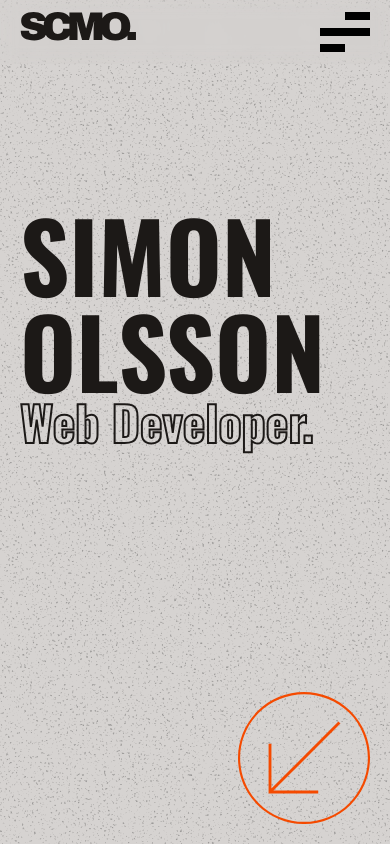
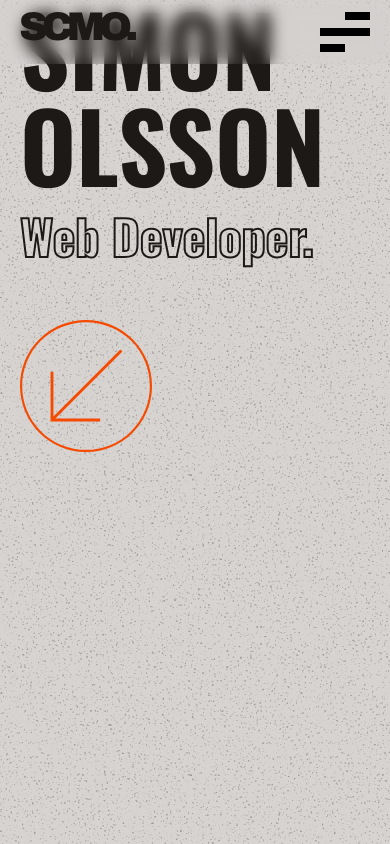
Before and after one commit to scmo-1/portfolio, a Next.js app: page / in a window 390 px wide. Shown: the top 844 px of the page. Built offline with nearby package versions, Linux system fonts and the light colour scheme.

Commit message:
add Reveal component for reveal animations + animations for hero section

```diff
--- a/src/components/sections/about/AboutSection.jsx
+++ b/src/components/sections/about/AboutSection.jsx
@@ -7,6 +7,7 @@ function AboutSection() {
   return (
     <section className="mt-30 lg:mt-50">
       <h2 className="text-7xl"> ABOUT.</h2>
+
       <div className="relative flex flex-col lg:flex-row lg:justify-between">
         <article className="flex flex-col lg:w-1/2">
           <p className="mt-5 text-2xl">
--- a/src/components/sections/hero/HeroSection.jsx
+++ b/src/components/sections/hero/HeroSection.jsx
@@ -1,20 +1,47 @@
+"use client";
 import React from "react";
 import ArrowIcon from "@/assets/ArrowIcon.svg";
+import { motion } from "motion/react";
+import Reveal from "@/components/ui/Reveal";
 
 function HeroSection() {
   return (
     <section className="flex h-screen w-full">
-      <div className="lg: flex w-full flex-col lg:flex-row lg:justify-between">
+      <div className="w-full flex-col lg:flex lg:flex-row lg:justify-between">
         <h1 className="mt-auto flex flex-col pb-10">
-          <span className="text-8xl md:text-9xl lg:text-[200px]">SIMON</span>
-          <span className="text-8xl md:text-9xl lg:text-[200px]">OLSSON</span>
-          <span className="text-outline text-5xl md:text-8xl lg:text-9xl">
-            Web Developer.
-          </span>
+          <Reveal delay={0.3}>
+            <span className="block text-8xl md:text-9xl lg:text-[200px]">
+              SIMON
+            </span>
+          </Reveal>
+          <Reveal delay={0.5}>
+            <span className="block text-8xl md:text-9xl lg:text-[200px]">
+              OLSSON
+            </span>
+          </Reveal>
+          <Reveal delay={0.7}>
+            <span className="text-outline block py-5 text-5xl md:text-8xl lg:text-9xl">
+              Web Developer.
+            </span>
+          </Reveal>
         </h1>
-        <div className="mt-auto mb-5 self-end text-orange-600">
+        <motion.div
+          initial={{
+            opacity: 0,
+            rotate: 100,
+          }}
+          animate={{
+            opacity: 1,
+            rotate: 0,
+          }}
+          transition={{
+            delay: 0.6,
+            duration: 0.8,
+          }}
+          className="mt-auto mb-5 self-end text-orange-600"
+        >
           <ArrowIcon />
-        </div>
+        </motion.div>
       </div>
     </section>
   );
--- a/src/components/ui/Header.jsx
+++ b/src/components/ui/Header.jsx
@@ -3,6 +3,7 @@ import Link from "next/link";
 import Logo from "@/assets/Logo.svg";
 import MenuIcon from "@/assets/MenuIcon.svg";
 import HoverLink from "./HoverLink";
+import { motion } from "motion/react";
 
 function Header() {
   return (
@@ -10,6 +11,7 @@ function Header() {
       <Link href={"#"}>
         <Logo className="text-stone-900 mix-blend-difference" />
       </Link>
+
       <ul className="hidden lg:flex lg:justify-center lg:gap-15 lg:text-xl">
         <li>
           <HoverLink href="#">About</HoverLink>
--- /dev/null
+++ b/src/components/ui/Reveal.jsx
@@ -0,0 +1,33 @@
+"use client";
+import { motion } from "motion/react";
+
+const revealVariants = {
+  hidden: { y: "100%" },
+  show: (customDelay = 0) => ({
+    y: 0,
+    transition: {
+      duration: 0.9,
+      ease: [0.25, 0.1, 0.25, 1],
+      delay: customDelay,
+    },
+  }),
+};
+
+function Reveal({ children, delay = 0 }) {
+  return (
+    <div className="overflow-hidden">
+      <motion.div
+        variants={revealVariants}
+        custom={delay}
+        initial="hidden"
+        animate="show"
+        transition={{ ...revealVariants.show.transition, delay }}
+        className="inline-block"
+      >
+        {children}
+      </motion.div>
+    </div>
+  );
+}
+
+export default Reveal;
```
